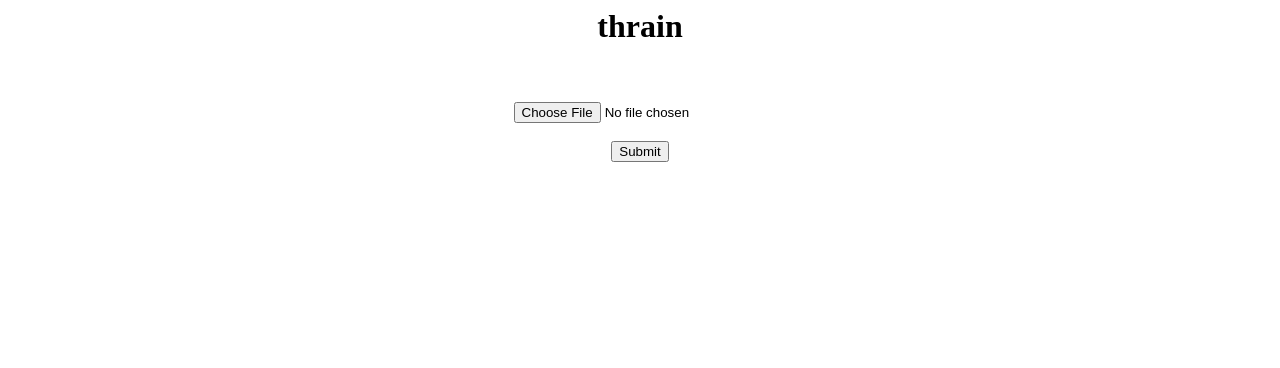
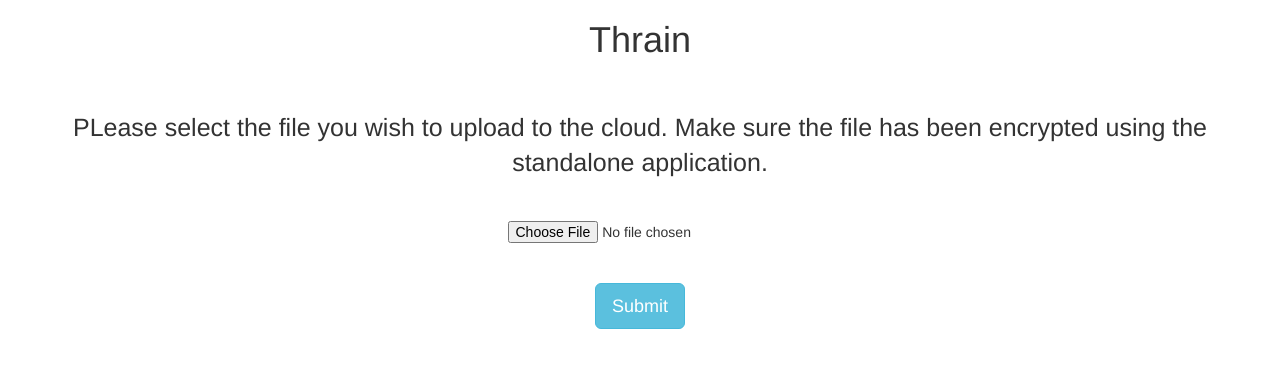
Before and after one commit to parthendo/thrain, a Flask app: page /upload-file in a window 1280 px wide. Shown: the top 368 px of the page. Run offline with Flask 2, Linux system fonts and the light colour scheme; some libraries are stand-ins or nearby versions.

Commit message:
updated file

```diff
--- a/src/web-application/templates/upload.html
+++ b/src/web-application/templates/upload.html
@@ -1,13 +1,26 @@
 <html>
 	<head>
-		<title>thrain</title>
+		<!-- Latest compiled and minified CSS -->
+		<link rel="stylesheet" href="https://maxcdn.bootstrapcdn.com/bootstrap/3.3.7/css/bootstrap.min.css">
+		<!-- jQuery library -->
+		<script src="https://ajax.googleapis.com/ajax/libs/jquery/3.3.1/jquery.min.js"></script>
+		<!-- Latest compiled JavaScript -->
+		<script src="https://maxcdn.bootstrapcdn.com/bootstrap/3.3.7/js/bootstrap.min.js"></script>
+		<meta name="viewport" content="width=device-width, initial-scale=1">
+		<!-- Character encoding scheme -->
+		<meta charset="UTF-8">
+		<title></title>
 	</head>
 	<body>
 		<center>
-			<h1> thrain </h1><br><br>
+			<h1> Thrain </h1><br><br>
+			<div class="container" style="font-size:25px">PLease select the file you wish to upload to the cloud. Make sure the file has been encrypted using the standalone application.
+			</div>
+			<br>
+			<br>
 			<form action = "/data" method = "POST" enctype = "multipart/form-data">
-				<input type = "file" name = "file" required/>
-				<br><br><input type = "submit"/>
+				<input type = "file" name = "file" required>
+				<br><br><input type = "submit" class="btn btn-info btn-lg">
 			</form>
 			<br>
 		</center>
```
